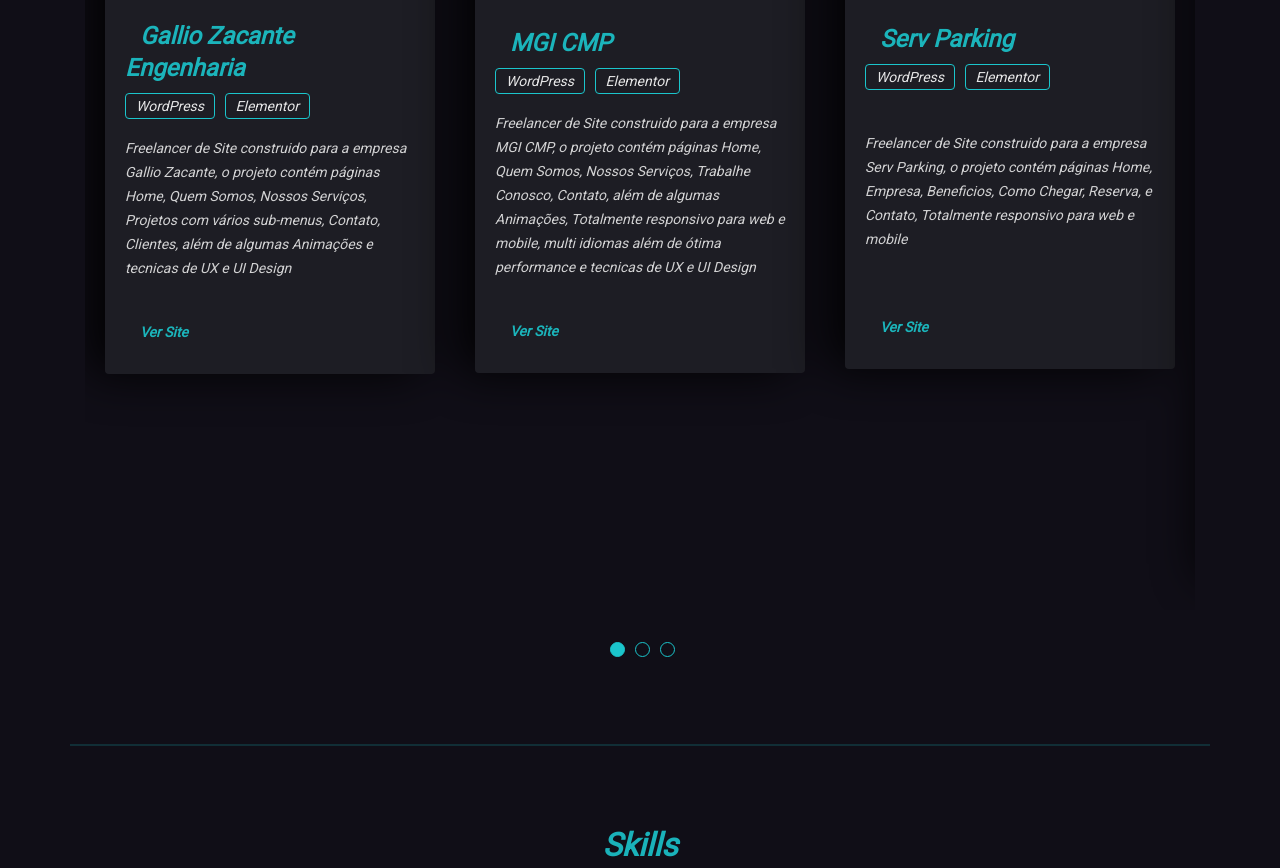
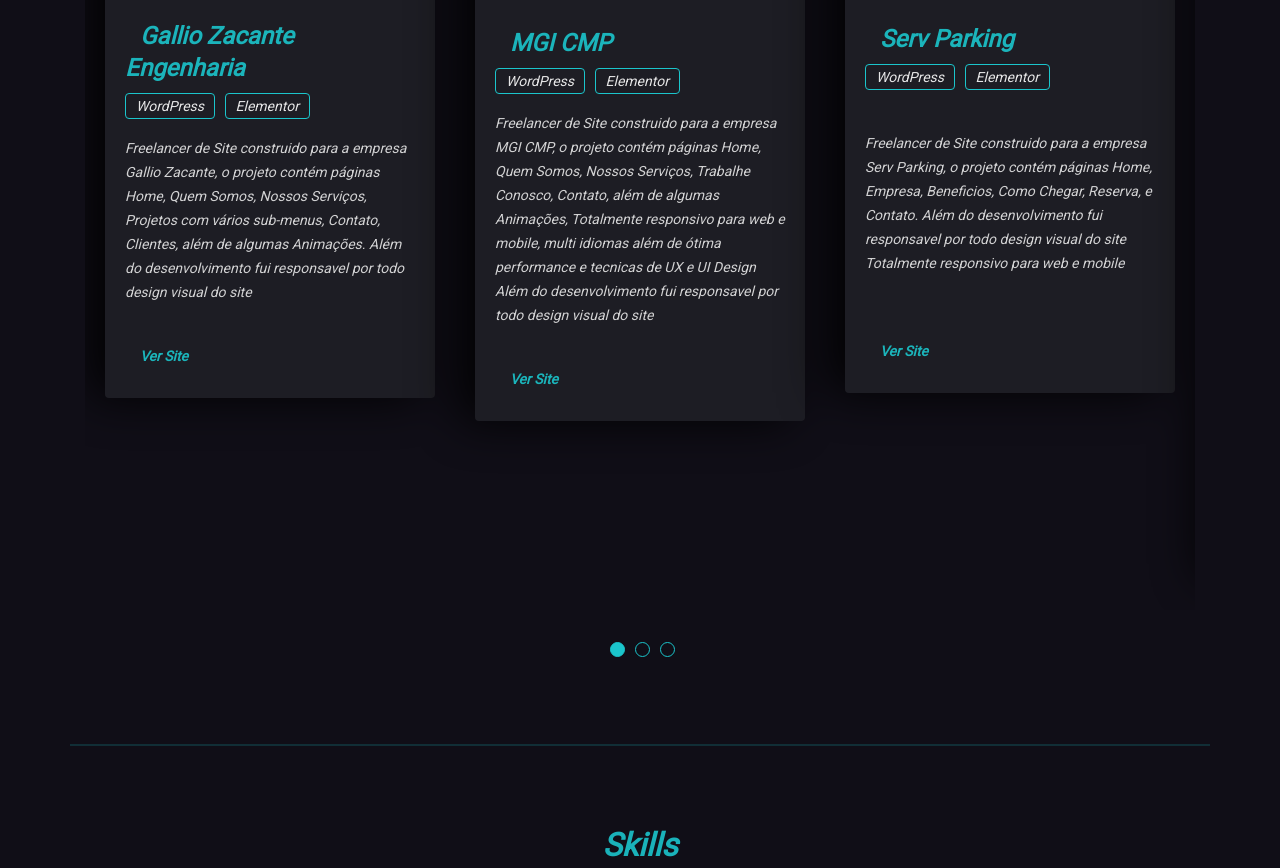
Before and after one commit to BrunooSanttana/PortifolioBS, a website: page index.html in a window 1280 px wide. Shown: the part 4321-5189 px from the top of the page. Drawn offline with nearby package versions, Linux system fonts and the light colour scheme.

Commit message:
[feat] Adicionando novas descrições para os projetos realizados

```diff
--- a/index.html
+++ b/index.html
@@ -451,7 +451,9 @@
                                     </div>
                                     <p> Freelancer de Site construido para a empresa Gallio Zacante, o projeto contém
                                         páginas Home, Quem Somos, Nossos Serviços, Projetos com vários sub-menus,
-                                        Contato, Clientes, além de algumas Animações e tecnicas de UX e UI Design
+                                        Contato, Clientes, além de algumas Animações.
+                                        Além do desenvolvimento fui responsavel por todo design visual do site
+                                         <br>
                                     </p>
                                     <br>
                                     <a href="https://galliozacante.com.br/" target="_blank">Ver
@@ -477,6 +479,8 @@
                                         Home, Quem Somos, Nossos Serviços, Trabalhe Conosco, Contato,
                                         além de algumas Animações, Totalmente responsivo para web e mobile, multi
                                         idiomas além de ótima performance e tecnicas de UX e UI Design
+                                        Além do desenvolvimento fui responsavel por todo design visual do site
+                                         <br>
                                     </p>
                                     <br>
                                     <a href="https://cmpcontabil.com.br/" target="_blank">Ver
@@ -500,7 +504,9 @@
                                     </div>
                                     <p> Freelancer de Site construido para a empresa Serv Parking, o
                                         projeto contém páginas Home, Empresa, Beneficios, Como Chegar, Reserva, e
-                                        Contato,
+                                        Contato.
+                                         Além do desenvolvimento fui responsavel por todo design visual do site
+                                         <br>
                                         Totalmente responsivo para web e mobile
                                     </p><br><br>
                                     <a href="https://servparking.com.br/" target="_blank">Ver
@@ -623,7 +629,7 @@
                                         Contato,
                                         Totalmente responsivo para web e mobile e com algumas animações trazendo a ideia
                                         de climatização.
-                                        Além da criação do site cuidei de toda parte de aquisição de dominio, certificado de SSL para segurança, e hospedagem.
+                                        Além da criação do site cuidei de toda parte de criação, UX, UI, aquisição de dominio, certificado de SSL para segurança, e hospedagem.
                                     </p><br><br>
                                     <a href="https://dj-arcondicionado.com.br/" target="_blank">Ver
                                         Site</a>
@@ -647,7 +653,9 @@
                                         </ul>
                                     </div>
                                     <p> Freelancer construido para a o escritorio Virtus, o
-                                        projeto contém páginas Home com vídeo, Quem Somos, Áreas de Atuação, e Formulario para Contato, <br>
+                                        projeto contém páginas Home com vídeo, Quem Somos, Áreas de Atuação, e Formulario para Contato.
+                                        Além do desenvolvimento fui responsavel por todo design visual do site
+                                        <br>
                                         Totalmente responsivo para web e mobile
                                     </p><br><br>
                                     <a href="https://virtus-advocacia-fdvgp4yu0pegxmdi.builder-preview.com/" target="_blank">Ver
```
